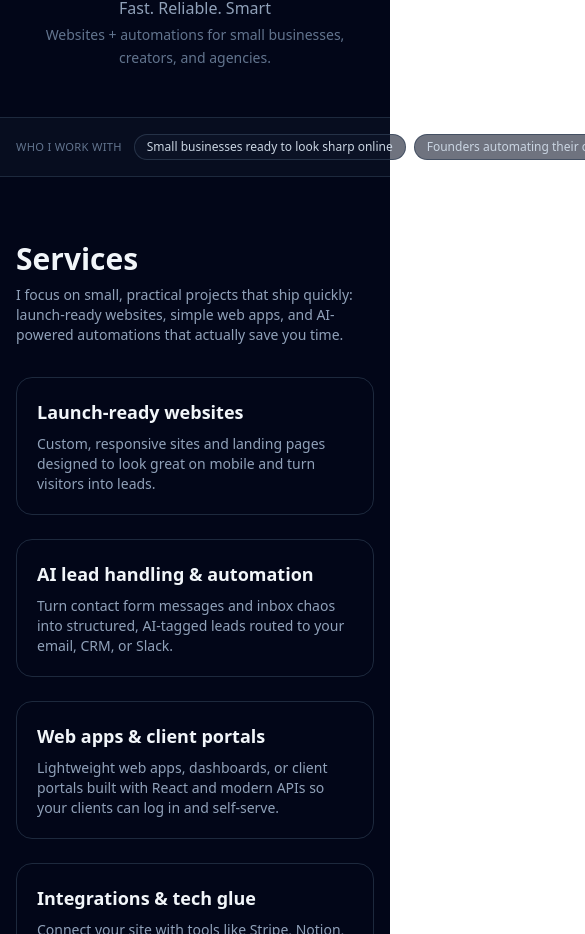
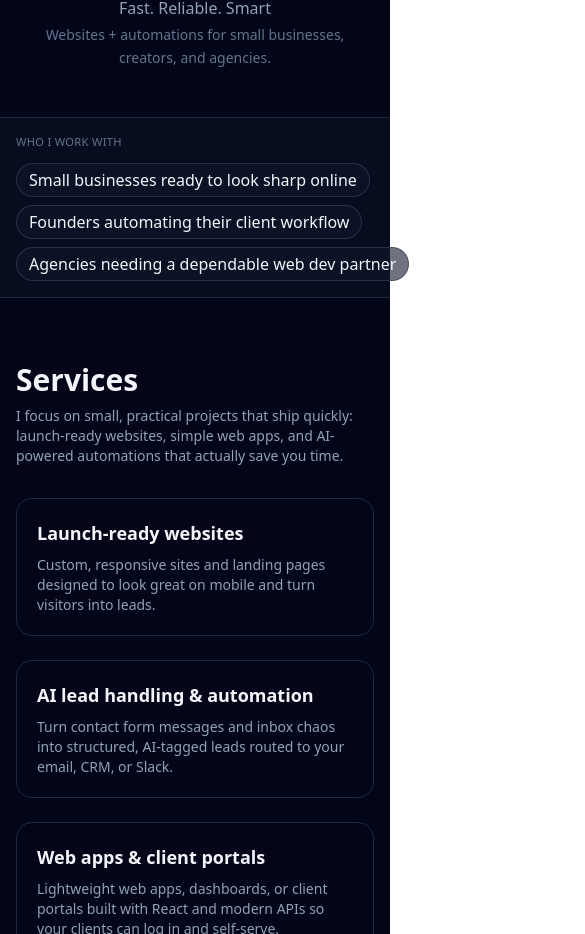
Before and after one commit to youniscode/my-portfolio, a React (Vite) app: page / in a window 390 px wide. Shown: the part 1013-1947 px from the top of the page, 585 px wide, since content can reach past the window. Built offline with nearby package versions, Linux system fonts and the light colour scheme.

Commit message:
ui(who-i-work-with): mobile stack + RTL start using justify-start with dir=rtl

```diff
--- a/src/App.jsx
+++ b/src/App.jsx
@@ -591,35 +591,38 @@ export default function PortfolioPage() {
         </section>
 
         {/* WHO I WORK WITH */}
+        {/* WHO I WORK WITH */}
         <section className="border-y border-slate-800 bg-slate-900/40">
           <div
             className="max-w-7xl mx-auto px-4 py-4"
             dir={isRTL ? "rtl" : "ltr"}
           >
+            {/* stack on mobile, row on md+ */}
+            <div className="flex flex-col md:flex-row md:items-center md:justify-between w-full gap-3">
+              {/* label + chips in one flex container; “start” aligns to right in RTL */}
               <div
-              className={`flex items-center gap-3 w-full ${
+                className={`flex flex-col md:flex-row items-start gap-3 w-full ${
                   isRTL ? "justify-start" : "justify-start"
                 }`}
               >
-              {/* Label */}
                 <span className="uppercase tracking-wide text-[0.7rem] text-slate-500 shrink-0">
                   {copy[lang].whoIWorkWith.label}
                 </span>
 
-              {/* Chips */}
                 <div
-                className={`flex flex-wrap gap-2 ${
-                  isRTL ? "justify-end" : "justify-start"
-                } shrink-0`}
+                  className={`flex flex-wrap gap-2 w-full ${
+                    isRTL ? "justify-start" : "justify-start"
+                  }`}
                 >
                   {copy[lang].whoIWorkWith.chips.map((t) => (
                     <span
                       key={t}
-                    className="rounded-full border border-slate-700/70 px-3 py-1 bg-slate-900/60 text-xs sm:text-sm text-slate-300"
+                      className="rounded-full border border-slate-700/70 px-3 py-1 bg-slate-900/60 whitespace-nowrap"
                     >
                       {t}
                     </span>
                   ))}
+                </div>
               </div>
             </div>
           </div>
```
Lines whose indentation alone changed are shown as unchanged.
